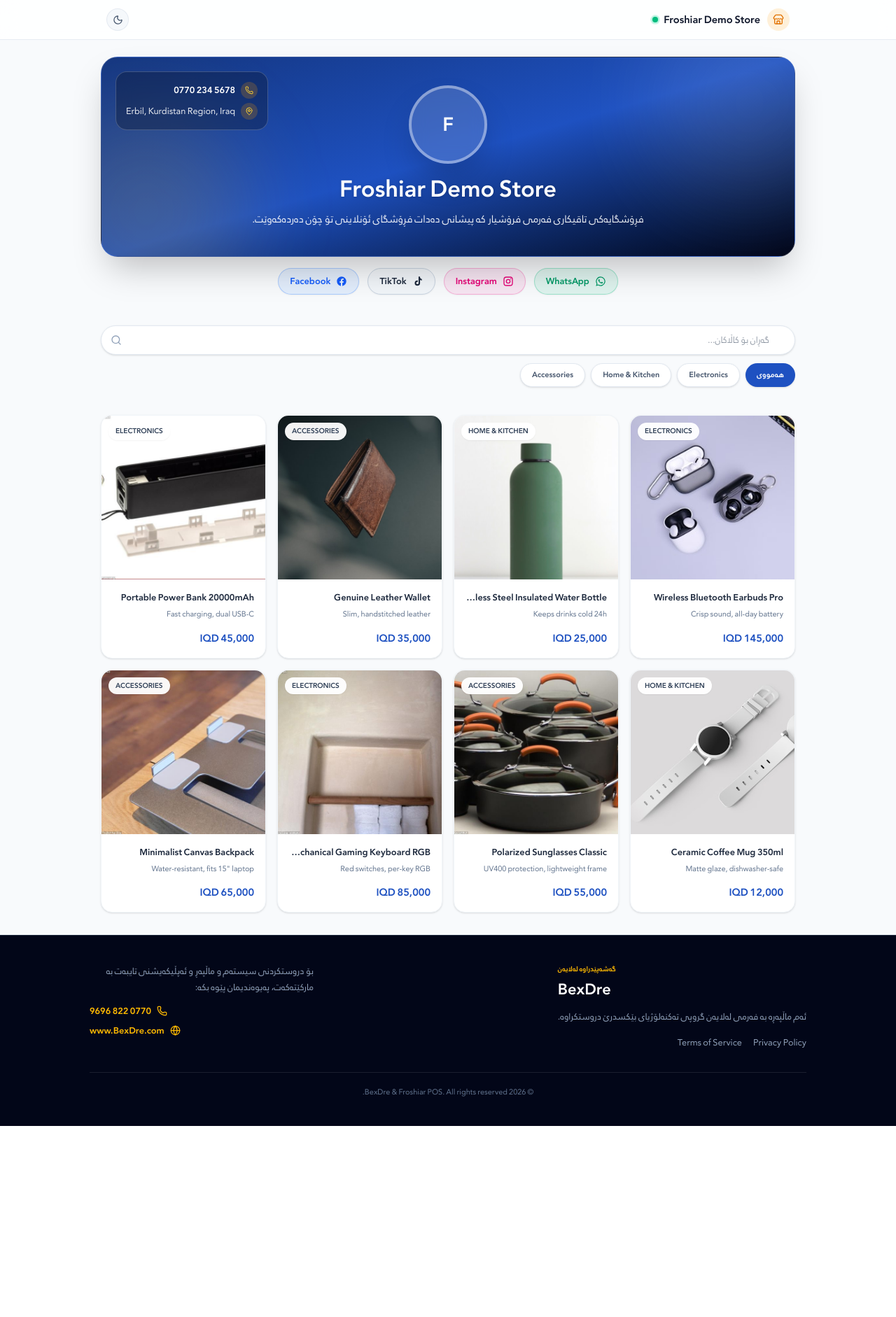
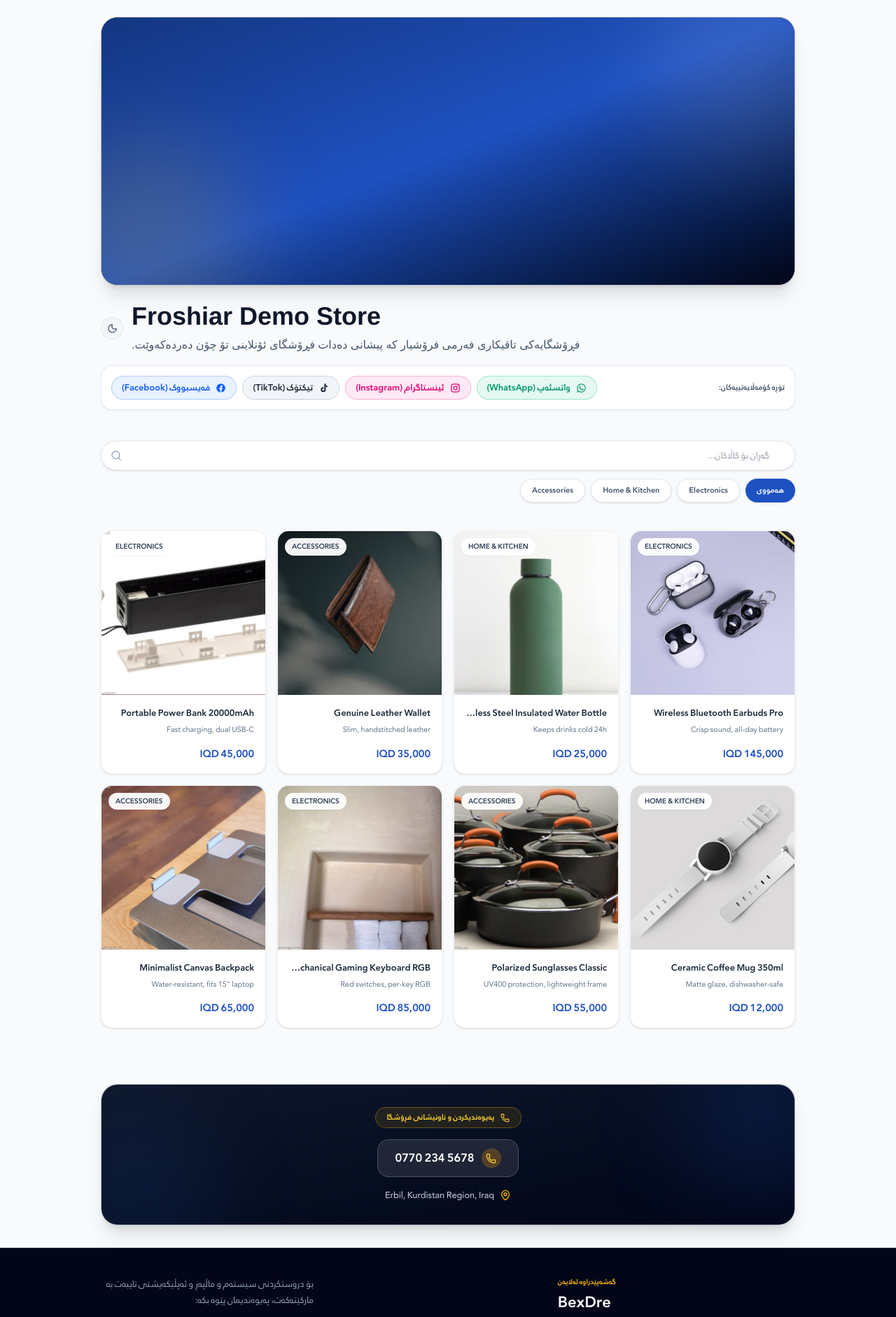
Before and after one commit to Tebin21/ManagerX, a Next.js app in the folder froshiar-website/: page /en/demo in a window 1280 px wide. Shown: the top 1882 px of the page at 70% size. Before the commit the page ends 1609 px from the top, so only its background shows below. Built offline with nearby package versions, Linux system fonts and the light colour scheme.

Commit message:
feat(storefront): full cover banner, right/left store name alignment, compact social banner, bottom centered contact banner, remove top navbar

```diff
--- a/froshiar-website/components/storefront/SocialIcons.tsx
+++ b/froshiar-website/components/storefront/SocialIcons.tsx
@@ -58,7 +58,7 @@ export function SocialIcons({ facebookUrl, instagramUrl, tiktokUrl, whatsappNumb
   if (cleanWhatsapp) {
     activeItems.push({
       key: 'whatsapp',
-      label: 'WhatsApp',
+      label: 'واتسئەپ (WhatsApp)',
       href: buildWhatsAppUrl(cleanWhatsapp),
       badgeClass:
         'border-emerald-500/30 bg-emerald-500/10 text-emerald-600 hover:bg-emerald-500 hover:text-white dark:bg-emerald-950/40 dark:text-emerald-400 dark:hover:bg-emerald-600',
@@ -70,7 +70,7 @@ export function SocialIcons({ facebookUrl, instagramUrl, tiktokUrl, whatsappNumb
   if (cleanInstagram) {
     activeItems.push({
       key: 'instagram',
-      label: 'Instagram',
+      label: 'ئینستاگرام (Instagram)',
       href: cleanInstagram,
       badgeClass:
         'border-pink-500/30 bg-pink-500/10 text-pink-600 hover:bg-gradient-to-tr hover:from-amber-500 hover:via-pink-500 hover:to-purple-500 hover:text-white dark:bg-pink-950/40 dark:text-pink-400',
@@ -82,7 +82,7 @@ export function SocialIcons({ facebookUrl, instagramUrl, tiktokUrl, whatsappNumb
   if (cleanTikTok) {
     activeItems.push({
       key: 'tiktok',
-      label: 'TikTok',
+      label: 'تیکتۆک (TikTok)',
       href: cleanTikTok,
       badgeClass:
         'border-slate-300 bg-slate-100 text-slate-800 hover:bg-black hover:text-white dark:border-slate-700 dark:bg-slate-800 dark:text-slate-200 dark:hover:bg-black',
@@ -94,7 +94,7 @@ export function SocialIcons({ facebookUrl, instagramUrl, tiktokUrl, whatsappNumb
   if (cleanFacebook) {
     activeItems.push({
       key: 'facebook',
-      label: 'Facebook',
+      label: 'فەیسبووک (Facebook)',
       href: cleanFacebook,
       badgeClass:
         'border-blue-500/30 bg-blue-500/10 text-blue-600 hover:bg-blue-600 hover:text-white dark:bg-blue-950/40 dark:text-blue-400',
@@ -108,7 +108,12 @@ export function SocialIcons({ facebookUrl, instagramUrl, tiktokUrl, whatsappNumb
   }
 
   return (
-    <div className="mx-auto mt-4 flex max-w-5xl flex-wrap items-center justify-center gap-2.5 px-4 sm:gap-3">
+    <div className="mt-4 overflow-hidden rounded-2xl border border-slate-200/90 bg-white/90 p-3 shadow-xs backdrop-blur-md dark:border-slate-800 dark:bg-slate-850/90 sm:p-3.5">
+      <div className="flex flex-wrap items-center justify-between gap-3">
+        <span className="text-xs font-bold text-slate-600 dark:text-slate-300">
+          تۆڕە کۆمەڵایەتییەکان:
+        </span>
+        <div className="flex flex-wrap items-center gap-2">
           {activeItems.map(({ key, label, href, badgeClass, Icon }) => (
             <a
               key={key}
@@ -116,12 +121,14 @@ export function SocialIcons({ facebookUrl, instagramUrl, tiktokUrl, whatsappNumb
               target="_blank"
               rel="noopener noreferrer"
               aria-label={label}
-          className={`group flex items-center gap-2 rounded-full border px-4 py-2 text-xs font-bold shadow-xs transition-all duration-200 hover:-translate-y-0.5 hover:shadow-md sm:text-sm ${badgeClass}`}
+              className={`group flex items-center gap-2 rounded-full border px-3.5 py-1.5 text-xs font-bold shadow-xs transition-all duration-200 hover:-translate-y-0.5 hover:shadow-md sm:text-sm ${badgeClass}`}
             >
-          <Icon size={16} />
+              <Icon size={15} />
               <span>{label}</span>
             </a>
           ))}
         </div>
+      </div>
+    </div>
   );
 }
--- /dev/null
+++ b/froshiar-website/components/storefront/StoreContactBanner.tsx
@@ -0,0 +1,64 @@
+'use client';
+
+import { Phone, MapPin } from 'lucide-react';
+import type { StoreInfo } from '@/lib/storefront/storeApi';
+
+interface Props {
+  info: StoreInfo;
+}
+
+export function StoreContactBanner({ info }: Props) {
+  const hasPhone = Boolean(info.phone && info.phone.trim());
+  const hasAddress = Boolean(info.address && info.address.trim());
+
+  if (!hasPhone && !hasAddress) {
+    return null;
+  }
+
+  return (
+    <div className="mx-auto mt-12 mb-8 w-full max-w-5xl px-4">
+      <div className="relative overflow-hidden rounded-3xl border border-slate-200/80 bg-gradient-to-br from-slate-900 via-slate-850 to-slate-950 p-6 text-white shadow-xl sm:p-8 dark:border-slate-800">
+        {/* Ambient decorative glowing mesh */}
+        <div
+          aria-hidden="true"
+          className="pointer-events-none absolute -right-16 -top-16 h-56 w-56 rounded-full bg-[var(--brand-500,#D4AF37)]/15 blur-3xl"
+        />
+        <div
+          aria-hidden="true"
+          className="pointer-events-none absolute -bottom-16 -left-16 h-56 w-56 rounded-full bg-blue-500/10 blur-3xl"
+        />
+
+        {/* Centered Contact Box */}
+        <div className="relative z-10 flex flex-col items-center justify-center text-center">
+          <div className="mb-4 inline-flex items-center gap-2 rounded-full border border-amber-400/30 bg-amber-400/10 px-4 py-1.5 text-xs font-bold text-amber-300">
+            <Phone size={13} />
+            <span>پەیوەندیکردن و ناونیشانی فڕۆشگا</span>
+          </div>
+
+          {/* Clickable Phone Pill */}
+          {hasPhone && (
+            <div className="mb-3">
+              <a
+                href={`tel:${info.phone}`}
+                className="group inline-flex items-center gap-2.5 rounded-2xl border border-white/20 bg-white/10 px-6 py-3 text-base font-black text-white shadow-md backdrop-blur-md transition-all duration-200 hover:scale-105 hover:bg-white/20 sm:text-lg"
+              >
+                <div className="flex h-7 w-7 items-center justify-center rounded-full bg-amber-500/25 text-amber-300 group-hover:bg-amber-500/35">
+                  <Phone size={15} />
+                </div>
+                <span dir="ltr">{info.phone}</span>
+              </a>
+            </div>
+          )}
+
+          {/* Address Directly Underneath */}
+          {hasAddress && (
+            <div className="mt-1 inline-flex max-w-lg items-center justify-center gap-2 text-xs font-medium text-slate-300 sm:text-sm">
+              <MapPin size={16} className="shrink-0 text-amber-400" />
+              <span>{info.address}</span>
+            </div>
+          )}
+        </div>
+      </div>
+    </div>
+  );
+}
--- a/froshiar-website/components/storefront/StoreHeader.tsx
+++ b/froshiar-website/components/storefront/StoreHeader.tsx
@@ -1,11 +1,9 @@
 'use client';
 
-import { Phone, MapPin, Store as StoreIcon } from 'lucide-react';
+import { useMemo } from 'react';
 import type { StoreInfo } from '@/lib/storefront/storeApi';
-
-function initials(name: string): string {
-  return name.trim().slice(0, 1).toUpperCase() || '?';
-}
+import { ThemeToggle } from '@/components/layout/ThemeToggle';
+import { SocialIcons } from './SocialIcons';
 
 interface Props {
   businessName: string;
@@ -13,12 +11,24 @@ interface Props {
 }
 
 export function StoreHeader({ businessName, info }: Props) {
-  const hasContact = Boolean(info.phone || info.address);
+  // Check whether store name is Kurdish / Arabic script
+  const isKurdish = useMemo(() => {
+    return /[\u0600-\u06FF\u0750-\u077F\uFB50-\uFDFF\uFE70-\uFEFF]/.test(businessName);
+  }, [businessName]);
 
   return (
+    <div className="w-full">
+      {/* 1. Main Cover Banner: Completely empty of text/overlays; uploaded business picture covers full banner */}
       <div className="mx-auto mt-4 w-full max-w-5xl px-4 sm:mt-6">
-      <div className="relative overflow-hidden rounded-3xl border border-white/15 bg-gradient-to-br from-[var(--brand-700,#1e3a8a)] via-[var(--brand-600,#2563eb)] to-slate-950 p-6 sm:p-8 md:p-10 text-white shadow-2xl">
-        {/* Ambient decorative glowing mesh background */}
+        <div className="relative h-48 w-full overflow-hidden rounded-3xl border border-slate-200/80 bg-slate-900 shadow-xl transition-all sm:h-64 md:h-80 lg:h-96 dark:border-slate-800">
+          {info.logoUrl ? (
+            <img
+              src={info.logoUrl}
+              alt={businessName}
+              className="h-full w-full object-cover"
+            />
+          ) : (
+            <div className="relative flex h-full w-full items-center justify-center bg-gradient-to-br from-[var(--brand-700,#1e3a8a)] via-[var(--brand-600,#2563eb)] to-slate-950">
               <div
                 aria-hidden="true"
                 className="pointer-events-none absolute -right-20 -top-20 h-72 w-72 rounded-full bg-white/10 blur-3xl"
@@ -27,59 +37,50 @@ export function StoreHeader({ businessName, info }: Props) {
                 aria-hidden="true"
                 className="pointer-events-none absolute -bottom-20 -left-20 h-72 w-72 rounded-full bg-amber-400/15 blur-3xl"
               />
-
-        {/* Corner Contact Info (Phone & Address directly underneath) */}
-        {hasContact && (
-          <div className="mt-4 flex flex-col items-start gap-1.5 rounded-2xl border border-white/20 bg-black/25 p-3 backdrop-blur-md sm:absolute sm:top-5 sm:left-5 sm:mt-0 sm:p-3.5 rtl:sm:left-5 rtl:sm:right-auto">
-            {info.phone && (
-              <a
-                href={`tel:${info.phone}`}
-                className="group flex items-center gap-2 text-xs font-bold text-white transition hover:text-amber-300 sm:text-sm"
-              >
-                <div className="flex h-6 w-6 shrink-0 items-center justify-center rounded-full bg-amber-500/20 text-amber-300 group-hover:bg-amber-500/30">
-                  <Phone size={12} />
-                </div>
-                <span dir="ltr">{info.phone}</span>
-              </a>
-            )}
-
-            {info.address && (
-              <div className="flex items-center gap-2 text-xs text-white/90 sm:text-sm">
-                <div className="flex h-6 w-6 shrink-0 items-center justify-center rounded-full bg-amber-500/20 text-amber-300">
-                  <MapPin size={12} />
-                </div>
-                <span className="max-w-[220px] truncate sm:max-w-[260px]">{info.address}</span>
             </div>
           )}
         </div>
-        )}
+      </div>
 
-        {/* Center Banner Content: Profile / Logo, Store Name, Welcome Description */}
-        <div className="relative z-10 mx-auto flex flex-col items-center text-center">
-          {info.logoUrl ? (
-            <div className="relative mb-4">
-              <img
-                src={info.logoUrl}
-                alt={businessName}
-                className="h-24 w-24 rounded-full border-4 border-white/40 object-cover shadow-2xl ring-4 ring-black/15 transition-transform duration-300 hover:scale-105 sm:h-28 sm:w-28"
-              />
-            </div>
-          ) : (
-            <div className="relative mb-4 flex h-24 w-24 items-center justify-center rounded-full border-4 border-white/40 bg-white/15 text-3xl font-black text-white shadow-2xl backdrop-blur-md sm:h-28 sm:w-28">
-              {initials(businessName) || <StoreIcon size={32} />}
-            </div>
-          )}
-
-          <h1 className="text-2xl font-black tracking-tight text-white drop-shadow-sm sm:text-3xl md:text-4xl">
+      {/* 2. Store Name & Description Below Banner (Aligned Right for Kurdish, Left for English) */}
+      <div className="mx-auto mt-5 w-full max-w-5xl px-4 sm:mt-6">
+        <div
+          className={`flex flex-col gap-3 sm:flex-row sm:items-center sm:justify-between ${
+            isKurdish ? 'text-right' : 'text-left'
+          }`}
+        >
+          <div className="flex-1">
+            <h1
+              className={`text-2xl font-black tracking-tight text-slate-900 sm:text-3xl md:text-4xl dark:text-white ${
+                isKurdish ? 'font-kurdish' : 'font-sans'
+              }`}
+            >
               {businessName}
             </h1>
-
             {info.description && (
-            <p className="mt-2.5 max-w-xl text-sm leading-relaxed font-medium text-white/90 sm:text-base">
+              <p
+                className={`mt-2 text-sm font-medium leading-relaxed text-slate-600 sm:text-base dark:text-slate-300 ${
+                  isKurdish ? 'font-kurdish' : 'font-sans'
+                }`}
+              >
                 {info.description}
               </p>
             )}
           </div>
+
+          {/* Theme Switcher Button */}
+          <div className="self-end sm:self-center">
+            <ThemeToggle />
+          </div>
+        </div>
+
+        {/* 3. Small Banner for Social Media Icons */}
+        <SocialIcons
+          facebookUrl={info.facebookUrl}
+          instagramUrl={info.instagramUrl}
+          tiktokUrl={info.tiktokUrl}
+          whatsappNumber={info.whatsappNumber}
+        />
       </div>
     </div>
   );
--- a/froshiar-website/components/storefront/StorefrontView.tsx
+++ b/froshiar-website/components/storefront/StorefrontView.tsx
@@ -4,9 +4,8 @@ import { useMemo, useState } from 'react';
 import type { StoreResponse } from '@/lib/storefront/storeApi';
 import { getBrandCssVars } from '@/lib/storefront/theme';
 import { ProductCard } from './ProductCard';
-import { StoreNavbar } from './StoreNavbar';
 import { StoreHeader } from './StoreHeader';
-import { SocialIcons } from './SocialIcons';
+import { StoreContactBanner } from './StoreContactBanner';
 import { SearchBar } from './SearchBar';
 import { CategoryFilterBar } from './CategoryFilterBar';
 import { StorefrontFooter } from './StorefrontFooter';
@@ -67,25 +66,10 @@ export function StorefrontView({ store, slug }: Props) {
       }`}
       style={brandStyle}
     >
-      {/* 1. Top Sticky Navigation Bar with Theme Switcher & Store Name */}
-      <StoreNavbar
-        businessName={store.businessName}
-        logoUrl={store.info.logoUrl}
-        slug={slug}
-      />
-
-      {/* 2. Main Store Header Card (Froshiar Dashboard Aesthetic) */}
+      {/* 1. Main Cover Banner + Store Name & Description Below + Small Social Media Banner */}
       <StoreHeader businessName={store.businessName} info={store.info} />
 
-      {/* 3. Social Media Links Under Banner (Strictly shown only if links are configured) */}
-      <SocialIcons
-        facebookUrl={store.info.facebookUrl}
-        instagramUrl={store.info.instagramUrl}
-        tiktokUrl={store.info.tiktokUrl}
-        whatsappNumber={store.info.whatsappNumber}
-      />
-
-      {/* 4. Product Catalog & Search */}
+      {/* 2. Product Catalog & Search */}
       <main className="mx-auto flex w-full max-w-5xl flex-1 flex-col px-4 py-8">
         {!store.enabled ? (
           <div className="mx-auto my-12 max-w-lg rounded-2xl border border-amber-200 bg-white p-8 text-center shadow-xs dark:border-amber-500/30 dark:bg-slate-800">
@@ -110,7 +94,7 @@ export function StorefrontView({ store, slug }: Props) {
             </p>
             {store.info.phone || store.info.whatsappNumber ? (
               <p className="mt-6 border-t border-slate-100 pt-4 text-xs text-slate-500 dark:border-slate-700 dark:text-slate-400">
-                بۆ پەیوەندیکردن، دەتوانیت پەیوەندی بە ژمارەی فڕۆشگاکە بکەیت لە سەرەوە.
+                بۆ پەیوەندیکردن، دەتوانیت پەیوەندی بە ژمارەی فڕۆشگاکە بکەیت لە خوارەوە.
               </p>
             ) : null}
           </div>
@@ -118,7 +102,7 @@ export function StorefrontView({ store, slug }: Props) {
           <CenteredMessage>هیچ کاڵایەک لەم فڕۆشگایە دانەنراوە.</CenteredMessage>
         ) : (
           <>
-            <div className="sticky top-14 z-20 mb-6 bg-slate-50/95 py-3 backdrop-blur-sm dark:bg-slate-900/95">
+            <div className="sticky top-0 z-20 mb-6 bg-slate-50/95 py-3 backdrop-blur-sm dark:bg-slate-900/95">
               <SearchBar value={query} onChange={setQuery} />
               {categories.length > 1 && (
                 <div className="mt-3">
@@ -144,6 +128,10 @@ export function StorefrontView({ store, slug }: Props) {
         )}
       </main>
 
+      {/* 3. Bottom Centered Contact & Address Banner */}
+      <StoreContactBanner info={store.info} />
+
+      {/* 4. Footer */}
       <StorefrontFooter />
     </div>
   );
```
Also changed, not shown: froshiar-website/app/[locale]/[slug]/product/[productId]/page.tsx (+3 -7 lines). Lines whose indentation alone changed are shown as unchanged.
